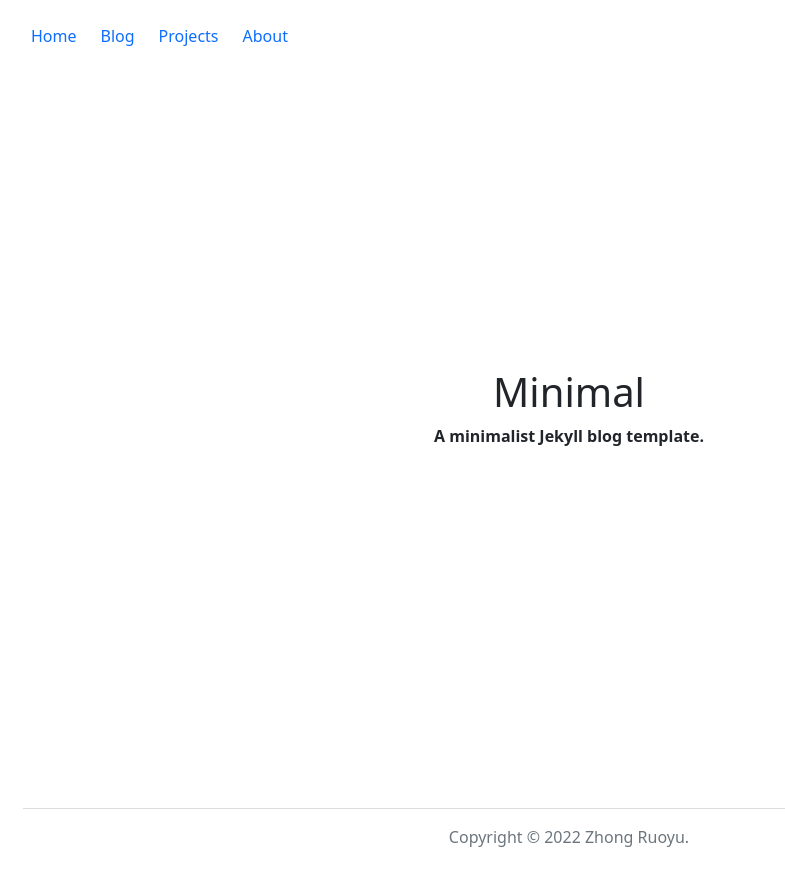
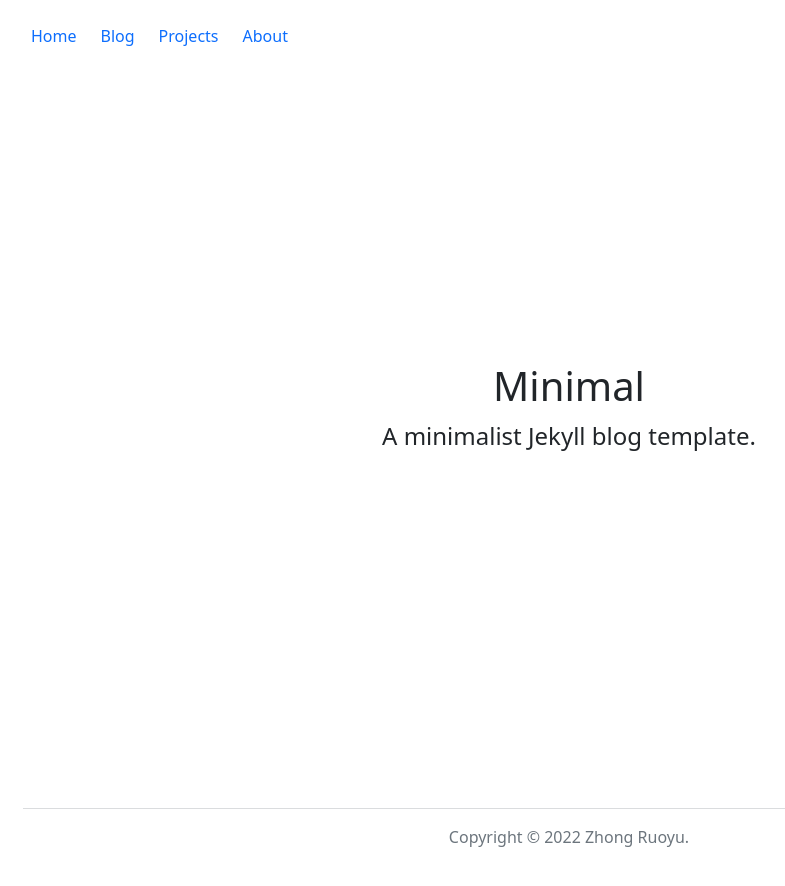
Before and after one commit to ZhongRuoyu/minimal, a Jekyll site: the page built from pages/index.md, in a window 1280 px wide. Shown: the top 886 px of the page, without its empty margins (71-856 px from the left). Built offline with Jekyll 4.4.1, drawn with Linux system fonts in a browser that asks for light colours; comment, search, counter and statistics services are not loaded.

Commit message:
Improve subtitle style

```diff
--- a/_layouts/page.html
+++ b/_layouts/page.html
@@ -32,7 +32,7 @@ layout: default
             <h1>{{ page.title }}</h1>
             {% endif %}
             {% if page.subtitle %}
-            <p class="fw-bold">{{ page.subtitle }}</p>
+            <p class="fs-4">{{ page.subtitle }}</p>
             {% endif %}
             {% endunless %}
 
```
